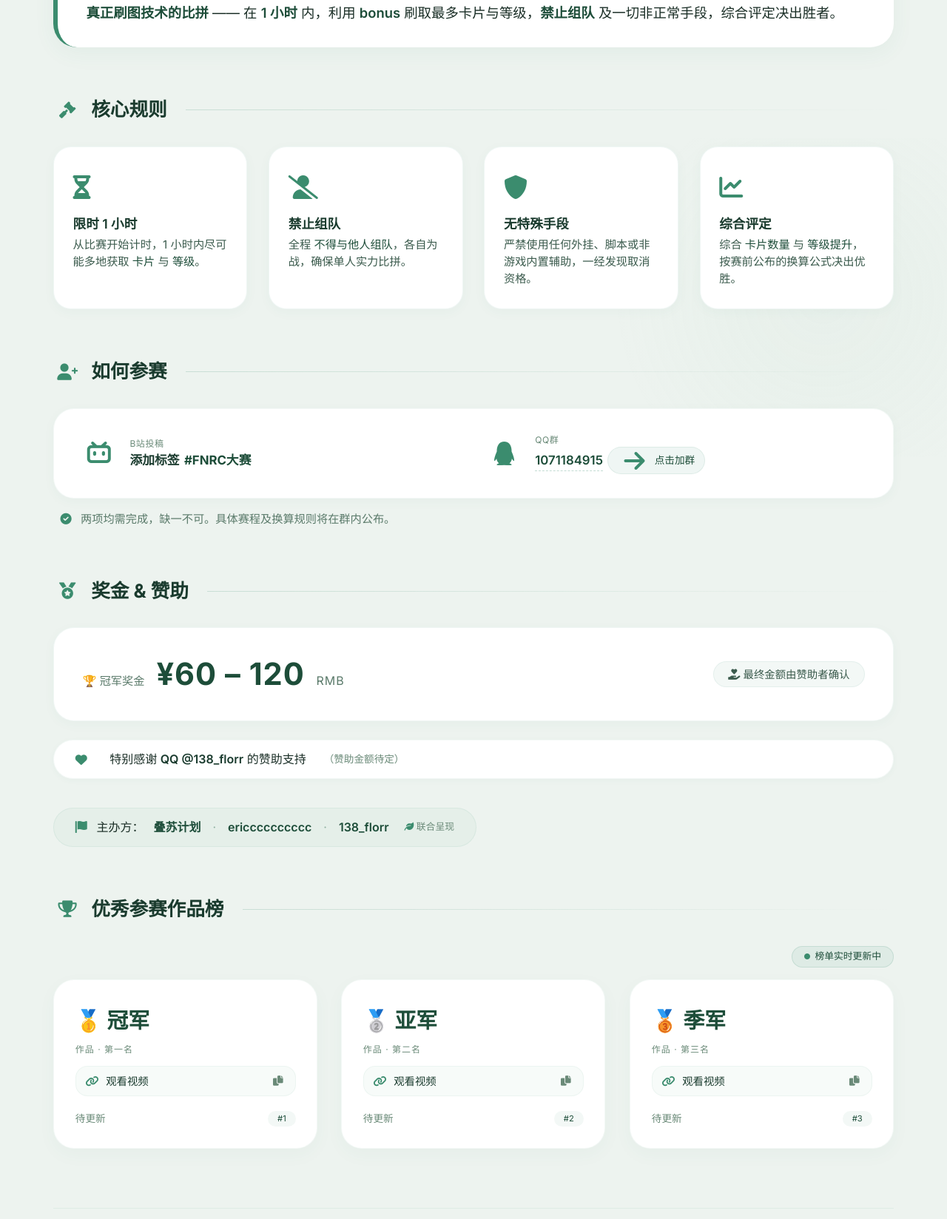
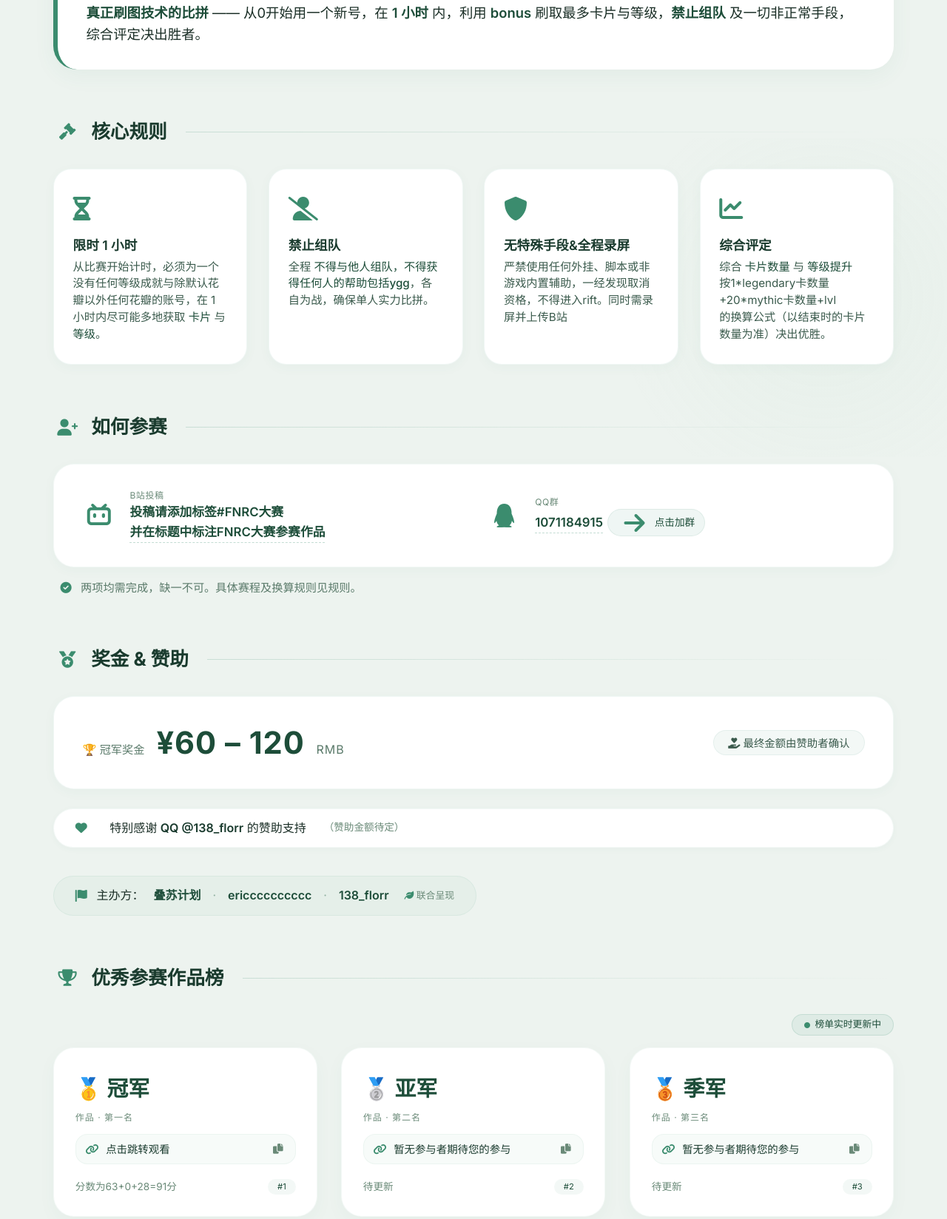
Before and after one commit to Eric-lag/florrhelper.com, a plain HTML site: page index.html in a window 1280 px wide. Shown: the part 373-2021 px from the top of the page at 74% size. Drawn offline with Linux system fonts and the light colour scheme.

Commit message:
index.html

```diff
--- a/index.html
+++ b/index.html
@@ -686,7 +686,7 @@
       </div>
     </div>
     <div class="badge-group">
-      <span class="badge"><i class="fas fa-flag-checkered"></i> 民间娱乐</span>
+      <span class="badge"><i class="fas fa-flag-checkered"></i> 高额奖金</span>
       <span class="badge"><i class="fas fa-users"></i> 公平竞技</span>
       <span class="badge"><i class="fas fa-rocket"></i> 极速1h</span>
     </div>
@@ -696,7 +696,7 @@
   <div class="hero scroll-fade" id="hero">
     <p>
       <i class="fas fa-bolt"></i>
-      <span><strong>真正刷图技术的比拼</strong> —— 在 <strong>1 小时</strong> 内，利用 <strong>bonus</strong> 刷取最多卡片与等级，<strong>禁止组队</strong> 及一切非正常手段，综合评定决出胜者。</span>
+      <span><strong>真正刷图技术的比拼</strong> —— 从0开始用一个新号，在 <strong>1 小时</strong> 内，利用 <strong>bonus</strong> 刷取最多卡片与等级，<strong>禁止组队</strong> 及一切非正常手段，综合评定决出胜者。</span>
     </p>
   </div>
 
@@ -709,22 +709,22 @@
     <div class="rule-card">
       <div class="icon"><i class="fas fa-hourglass-half"></i></div>
       <h4>限时 1 小时</h4>
-      <p>从比赛开始计时，1 小时内尽可能多地获取 <span class="highlight">卡片</span> 与 <span class="highlight">等级</span>。</p>
+      <p>从比赛开始计时，必须为一个没有任何等级成就与除默认花瓣以外任何花瓣的账号，在 1 小时内尽可能多地获取 <span class="highlight">卡片</span> 与 <span class="highlight">等级</span>。</p>
     </div>
     <div class="rule-card">
       <div class="icon"><i class="fas fa-user-slash"></i></div>
       <h4>禁止组队</h4>
-      <p>全程 <span class="highlight">不得与他人组队</span>，各自为战，确保单人实力比拼。</p>
+      <p>全程 <span class="highlight">不得与他人组队，不得获得任何人的帮助包括ygg</span>，各自为战，确保单人实力比拼。</p>
     </div>
     <div class="rule-card">
       <div class="icon"><i class="fas fa-shield-alt"></i></div>
-      <h4>无特殊手段</h4>
-      <p>严禁使用任何外挂、脚本或非游戏内置辅助，一经发现取消资格。</p>
+      <h4>无特殊手段&全程录屏</h4>
+      <p>严禁使用任何外挂、脚本或非游戏内置辅助，一经发现取消资格，不得进入rift。同时需录屏并上传B站</p>
     </div>
     <div class="rule-card">
       <div class="icon"><i class="fas fa-chart-line"></i></div>
       <h4>综合评定</h4>
-      <p>综合 <span class="highlight">卡片数量</span> 与 <span class="highlight">等级提升</span>，按赛前公布的换算公式决出优胜。</p>
+      <p>综合 <span class="highlight">卡片数量</span> 与 <span class="highlight">等级提升</span> <br>按1*legendary卡数量+20*mythic卡数量+lvl<br>的换算公式（以结束时的卡片数量为准）决出优胜。</p>
     </div>
   </div>
 
@@ -738,7 +738,9 @@
       <i class="fab fa-bilibili"></i>
       <div class="info">
         <span class="label">B站投稿</span>
-        <span class="value">添加标签 <strong style="color:#1d4d39;">#FNRC大赛</strong></span>
+        <span class="value">
+          <a href="https://member.bilibili.com/platform/home" target="_blank">投稿请添加标签#FNRC大赛 <br>并在标题中标注FNRC大赛参赛作品</a>
+        </span>
       </div>
     </div>
     <div class="join-item">
@@ -755,7 +757,7 @@
     </div>
   </div>
   <div class="join-note scroll-fade">
-    <i class="fas fa-circle-check"></i> 两项均需完成，缺一不可。具体赛程及换算规则将在群内公布。
+    <i class="fas fa-circle-check"></i> 两项均需完成，缺一不可。具体赛程及换算规则见规则。
   </div>
 
   <!-- 奖金 & 赞助 -->
@@ -803,11 +805,11 @@
       <div class="rank-label">作品 · 第一名</div>
       <div class="url-box">
         <i class="fas fa-link link-icon"></i>
-        <a href="https://www.bilibili.com/video/BV14TNZ6HEKi/?spm_id_from=333.1387.homepage.video_card.click&vd_source=aaacab8a3d01172cb3d3190c03387dfc" target="_blank">观看视频</a>
+        <a href="https://www.bilibili.com/video/BV14TNZ6HEKi/?spm_id_from=333.1387.homepage.video_card.click&vd_source=aaacab8a3d01172cb3d3190c03387dfc" target="_blank">点击跳转观看</a>
         <button class="copy-btn" onclick="copyUrl(this)" title="复制链接"><i class="fas fa-copy"></i></button>
       </div>
       <div class="rank-sub">
-        <span>待更新</span>
+        <span>分数为63+0+28=91分</span>
         <span class="tag">#1</span>
       </div>
     </div>
@@ -817,7 +819,7 @@
       <div class="rank-label">作品 · 第二名</div>
       <div class="url-box">
         <i class="fas fa-link link-icon"></i>
-        <a href="https://bilibili.com" target="_blank">观看视频</a>
+        <a href="https://bilibili.com" target="_blank">暂无参与者期待您的参与</a>
         <button class="copy-btn" onclick="copyUrl(this)" title="复制链接"><i class="fas fa-copy"></i></button>
       </div>
       <div class="rank-sub">
@@ -831,7 +833,7 @@
       <div class="rank-label">作品 · 第三名</div>
       <div class="url-box">
         <i class="fas fa-link link-icon"></i>
-        <a href="https://bilibili.com" target="_blank">观看视频</a>
+        <a href="https://bilibili.com" target="_blank">暂无参与者期待您的参与</a>
         <button class="copy-btn" onclick="copyUrl(this)" title="复制链接"><i class="fas fa-copy"></i></button>
       </div>
       <div class="rank-sub">
```
